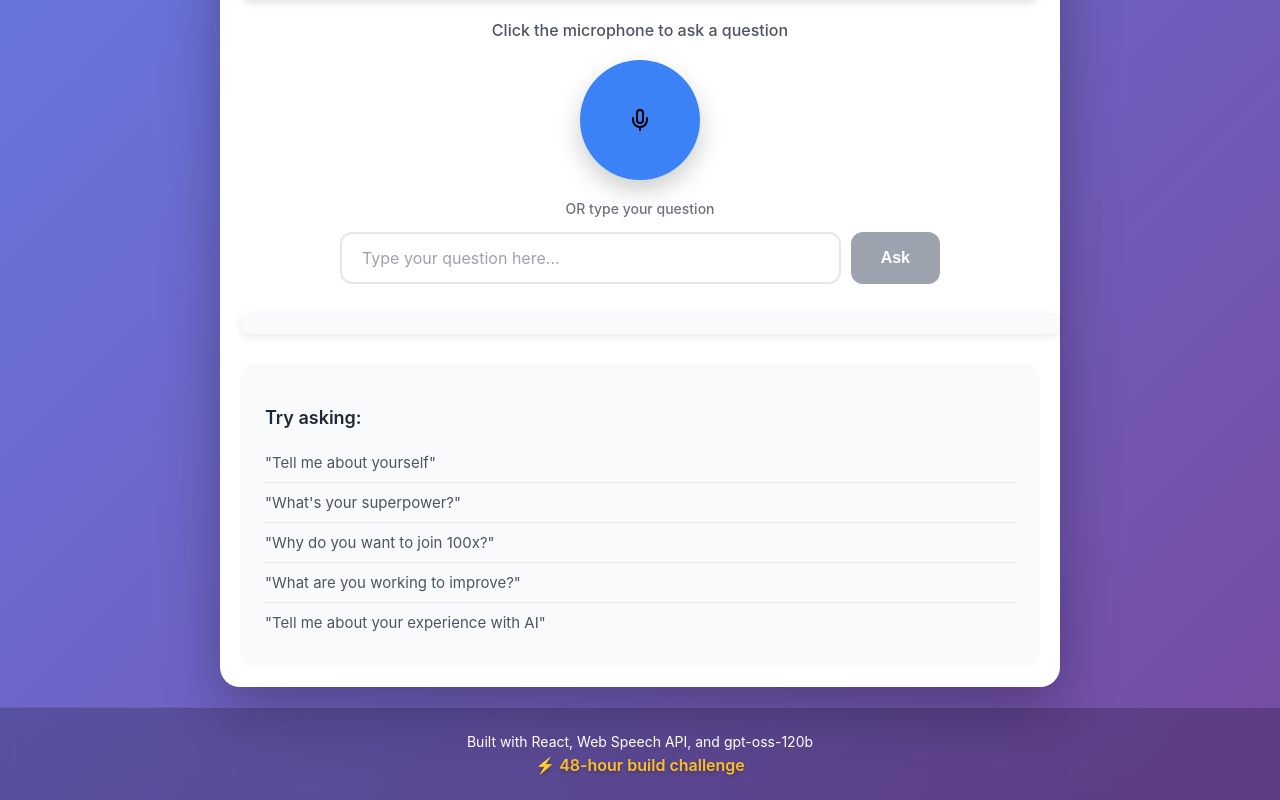
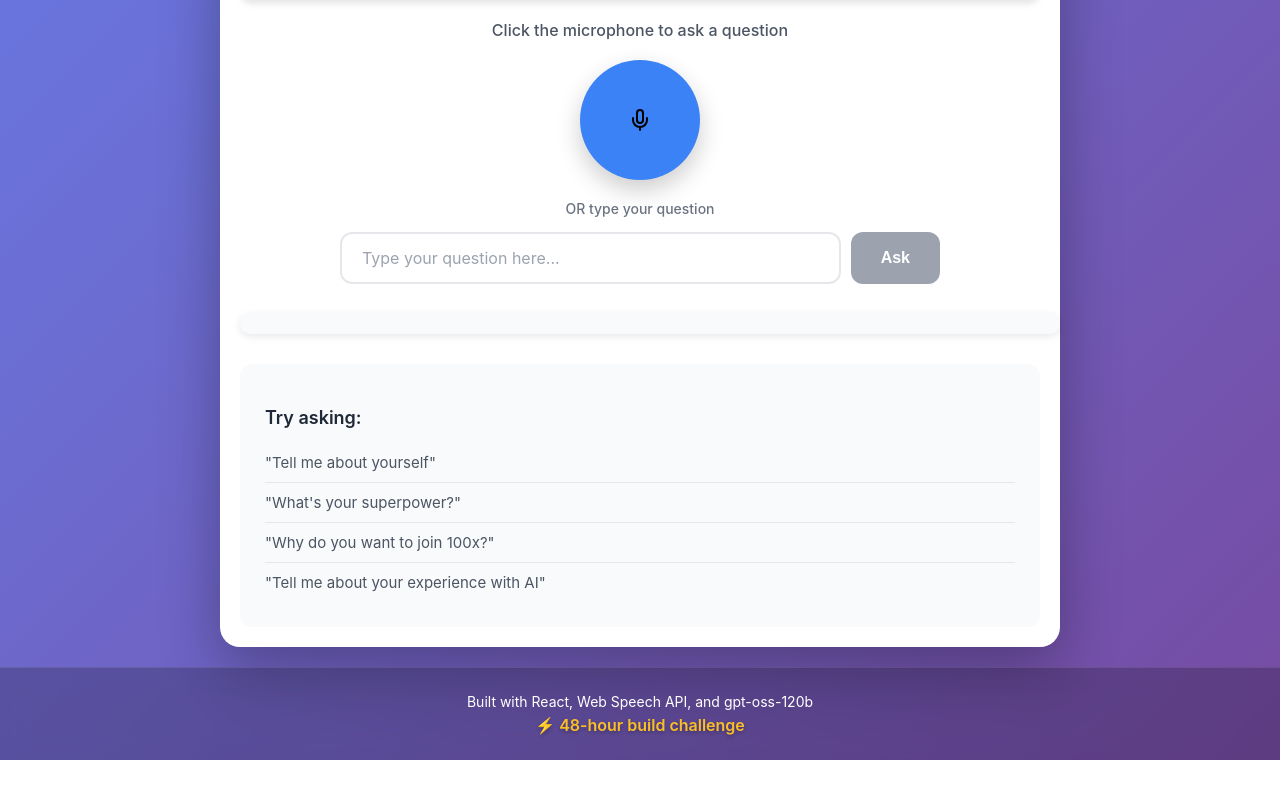
Before and after one commit to pallab03-ai/voice-interview-bot, a React (Create React App) app: page / in a window 1280 px wide. Shown: the part 434-1234 px from the top of the page. After the commit the page ends 1194 px from the top, so only its background shows below. Built offline with nearby package versions, Linux system fonts and the light colour scheme.

Commit message:
update project

```diff
--- a/src/components/VoiceBot.jsx
+++ b/src/components/VoiceBot.jsx
@@ -515,7 +515,6 @@ const VoiceBot = () => {
             <li>"Tell me about yourself"</li>
             <li>"What's your superpower?"</li>
             <li>"Why do you want to join 100x?"</li>
-            <li>"What are you working to improve?"</li>
             <li>"Tell me about your experience with AI"</li>
           </ul>
         </div>
```
